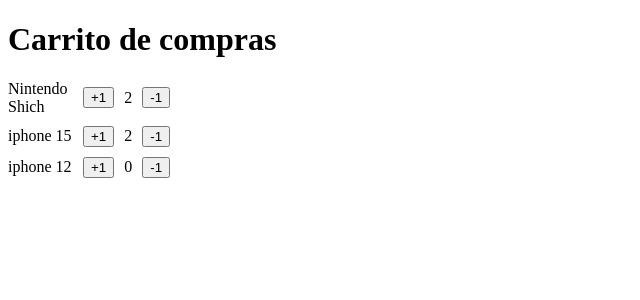
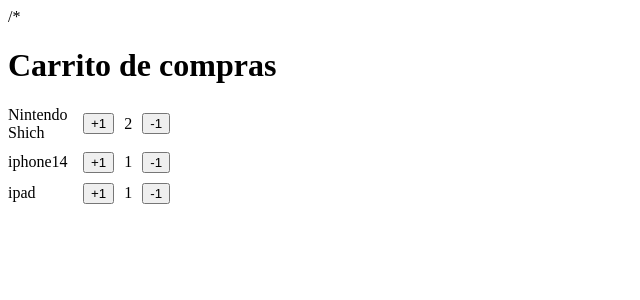
Before and after one commit to KatherinRomero/2_first_steps, a React (Vite) app: page / in a window 1280 px wide. Shown: the top 300 px of the page, without its empty margins (0-640 px from the left). Built offline with nearby package versions, Linux system fonts and the light colour scheme.

Commit message:
Mostrar listados

```diff
--- a/src/FirstStepApp.tsx
+++ b/src/FirstStepApp.tsx
@@ -1,14 +1,29 @@
 import { ItemCounter } from "./shoping-cart/itemCounter";
+
+interface ItemInCar{
+producname:string,
+count:number
+}
+
+const ItemInCar:ItemInCar[]=[
+     {producname:"Nintendo Shich", count:2},
+     {producname:"iphone14", count:1},
+     {producname:"ipad", count:1},
+]
 
 
 export function FirstStepApp(){
 
     return(
         <>
-        <h1>Carrito de compras </h1>
-        <ItemCounter nameProducto="Nintendo Shich" count={2}/>
+        /*<h1>Carrito de compras </h1>
+        {ItemInCar.map(({producname,count})=>(
+            <ItemCounter key={producname} nameProducto={producname} count={count}/>
+        ))}
+
+        {/*<ItemCounter nameProducto="Nintendo Shich" count={2}/>
         <ItemCounter nameProducto="iphone 15" count={2}/>
-        <ItemCounter nameProducto="iphone 12"count={0} />
+        <ItemCounter nameProducto="iphone 12"count={0} />*/}
         </>
     )
 }
```
